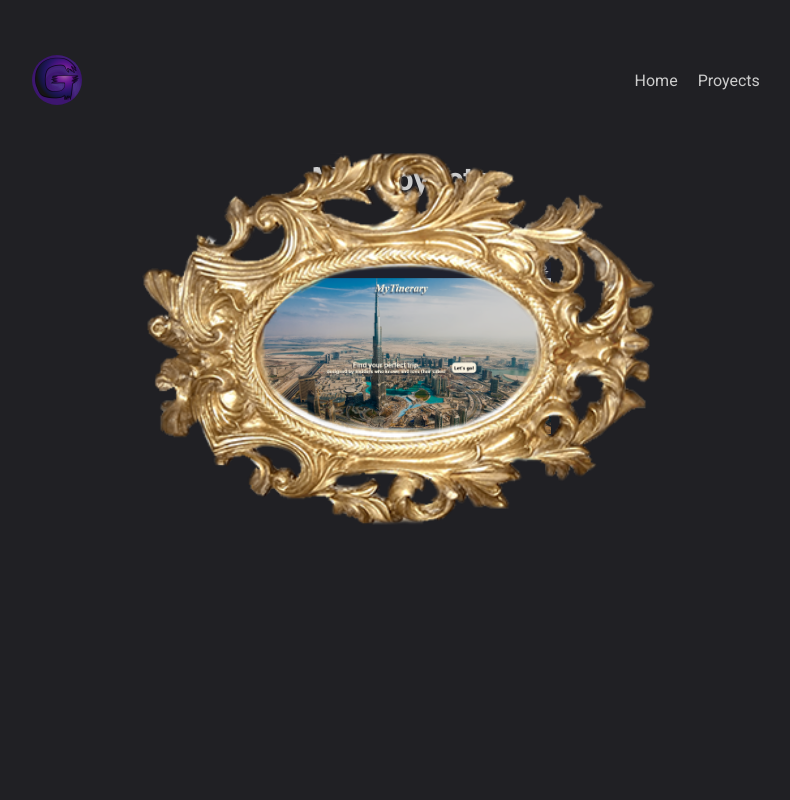
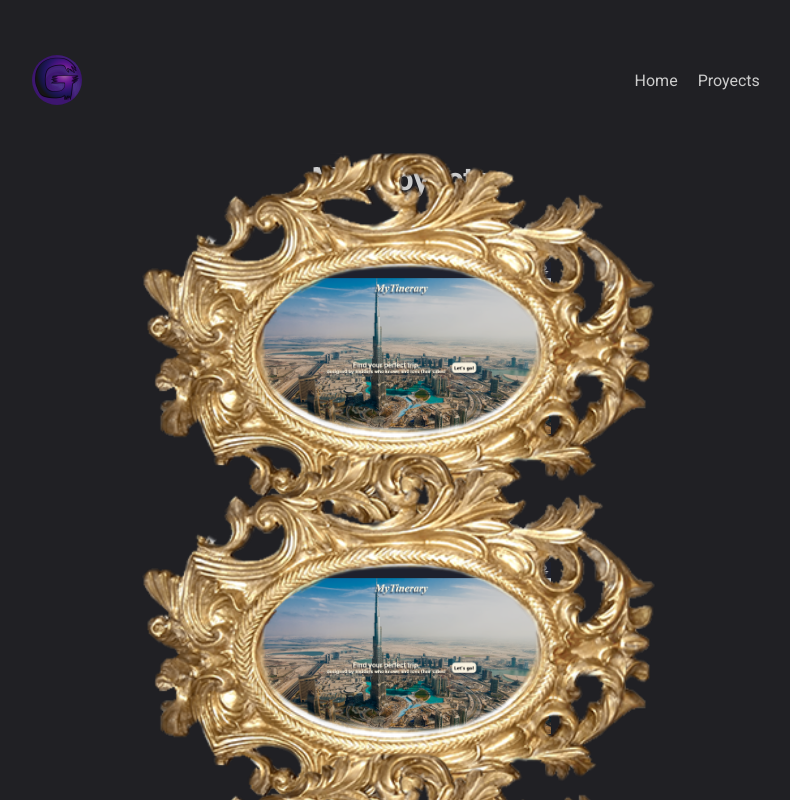
Before and after one commit to juanPedroGalarza/portfolio-react, a React (Vite) app: page /proyects in a window 1280 px wide. Shown: the top 800 px of the page, without its empty margins (239-1029 px from the left). Built offline with nearby package versions, Linux system fonts and the light colour scheme.

Commit message:
proyect list example

```diff
--- a/src/pages/Proyects.jsx
+++ b/src/pages/Proyects.jsx
@@ -7,16 +7,22 @@ import border from "../assets/img/border02.png"
 import myTineraries from "../assets/img/MyTineraries.png"
 import Loading from "../components/Loading"
 export default function Proyects() {
+    const list = [1, 2, 3, 4, 5, 6]
+    function printItem(item) {
+        return (
+            <Suspense fallback={<Loading />} key={item}>
+                <BorderB border={border}>
+                    <img src={myTineraries} className="proyect-img"/>
+                </BorderB>
+            </Suspense>
+        )
+    }
     return (
         <main className="main">
             <h1>My Proyects</h1>
-            <Suspense fallback={<Loading />}>
-                <BorderB
-                    border={border}
-                >
-                    <img src={myTineraries} className="proyect-img"/>
-                </BorderB>
-            </Suspense>
+            <div className="listProyects">
+                {list.map(printItem)}
+            </div>
         </main>
     )
 }
```
